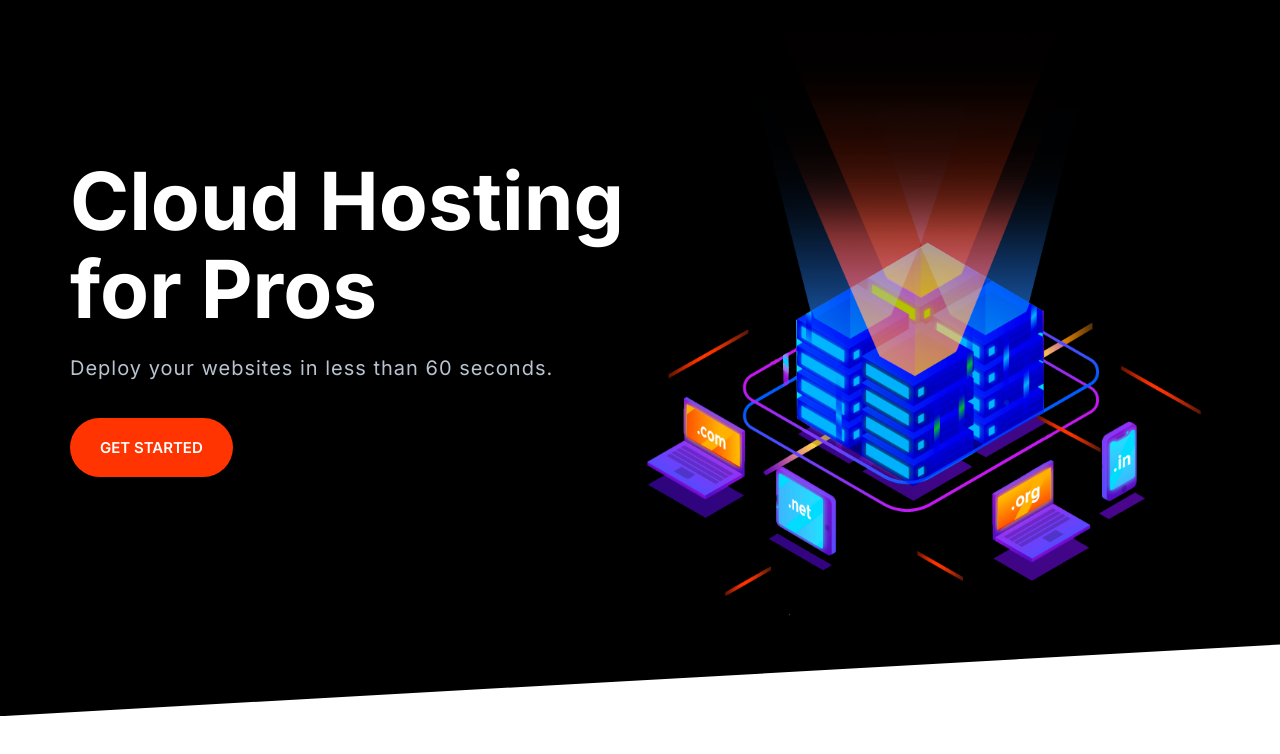
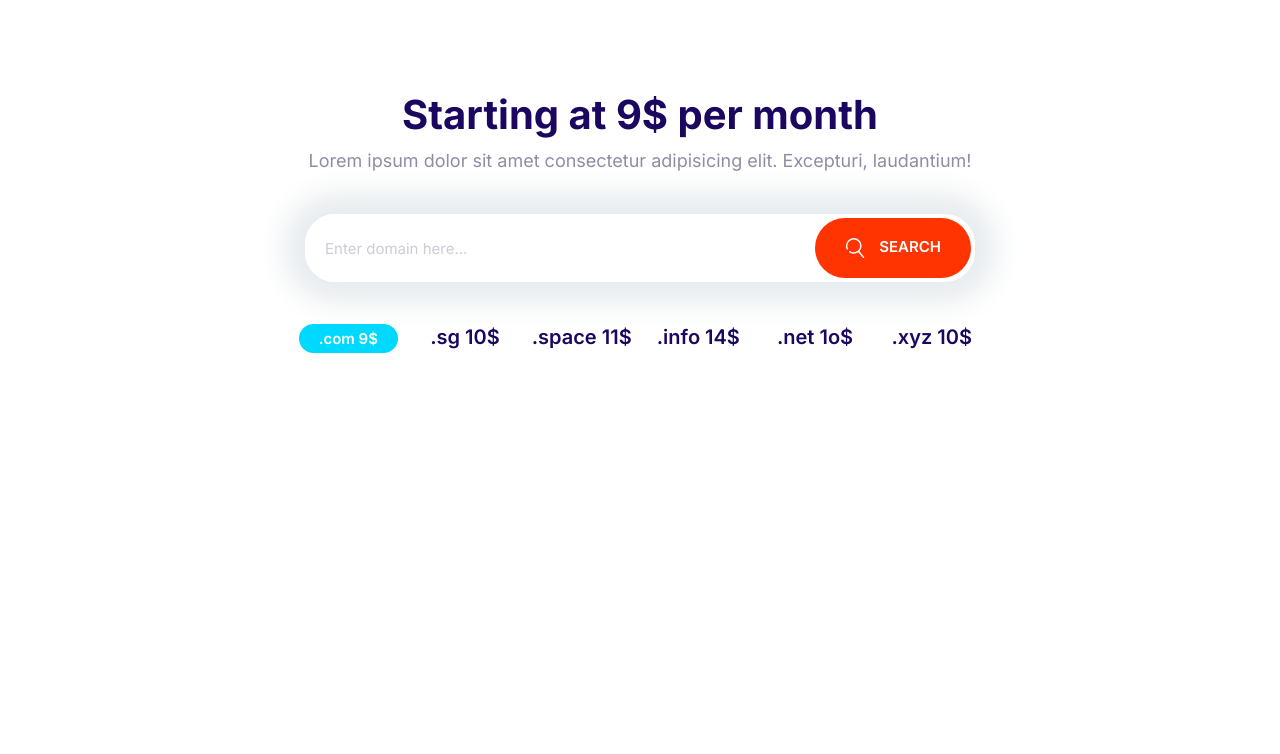
Before and after one commit to roshavafaei/roshify-landing-page, a plain HTML site: page index.html in a window 1280 px wide. Drawn offline with Linux system fonts and the light colour scheme.

Commit message:
Define the styles to the domain block.

```diff
--- a/CSS/style.css
+++ b/CSS/style.css
@@ -196,10 +196,18 @@
   font-size: 1.8rem;
   font-weight: 600;
   margin: 1rem 0;
+  outline: 0;
   padding: 2rem 3rem;
   text-align: center;
   text-transform: uppercase;
   white-space: nowrap;
+}
+
+.btn .icon {
+    width: 2rem;
+    height: 2rem;
+    margin-right: 1rem;
+    vertical-align: middle;
 }
 
 .btn--primary {
@@ -279,7 +287,7 @@
 .input-group .input {
   border: 0;
   flex-grow: 1;
-  padding: 1.5rem 1rem;
+  padding: 1.5rem 2rem;
 }
 
 .input-group .btn {
@@ -697,3 +705,28 @@
         align-self: center;
     }
 }
+
+/* Domain Block */
+.block-domain .input-group {
+    border: 0;
+    box-shadow: 0 0 30px 20px #e6ebee;
+    margin: 4rem auto;
+    max-width: 670px;
+}
+
+.block-domain__prices {
+    display: grid;
+    font-size: 2rem;
+    font-weight: 600;
+    grid-template-columns: repeat(3, 1fr);
+    grid-template-rows: repeat(2, 6rem);
+    justify-items: center;
+    margin: 0 auto;
+    max-width: 700px;
+}
+
+@media screen and (min-width: 768px) {
+    .block-domain__prices {
+        grid-template-columns: repeat(auto-fit, minmax(10rem, 1fr));
+    }
+}
--- a/index.html
+++ b/index.html
@@ -14,18 +14,30 @@
     <link rel="stylesheet" href="CSS/style.css" />
   </head>
   <body>
-    <section class="block block--dark block--skewed-left hero">
-      <div class="container grid grid--1x2">
-        <header class="block__header hero__content">
-          <h1 class="block__heading">Cloud Hosting for Pros</h1>
-          <p class="hero__tagline">
-            Deploy your websites in less than 60 seconds.
-          </p>
-          <a href="" class="btn btn--accent btn--stretched">get started</a>
+    <section class="block container block-domain">
+        <header class="block__header">
+            <h2>Starting at 9$ per month</h2>
+            <p>Lorem ipsum dolor sit amet consectetur adipisicing elit. Excepturi, laudantium!</p>
         </header>
-        <img class="hero__image" src="Images/banner.png" alt="" />
-      </div>
+        <div class="input-group">
+  <input type="text" class="input" placeholder="Enter domain here..." />
+  <button class="btn btn--accent">
+    <svg class="icon icon--white">
+    <use xlink:href="images/sprite.svg#search"></use>
+  </svg>
+    Search
+</button>
+</div>
+<ul class="list block-domain__prices">
+    <li><span class="badge badge--secondary">.com 9$</span></li>
+    <li>.sg 10$</li>
+    <li>.space 11$</li>
+    <li>.info 14$</li>
+    <li>.net 1o$</li>
+    <li>.xyz 10$</li>
+</ul>
     </section>
+  </body>
     <script src="js/main.js"></script>
   </body>
 </html>
```
Also changed, not shown: components/domainblock.html (added, +26 -0 lines), components/hero.html (renamed from components/heros.html, +11 -1 lines), Images/Banner.webp (added), Images/Banner@2x.webp (added), Images/banner.png (deleted), Images/banner.png.png (added), Images/banner@2x.png.png (added), Images/resized/Banner.png (added), Images/resized/Banner.webp (added), Images/resized/Banner@2x.PNG (added), Images/resized/Banner@2x.webp (added).
